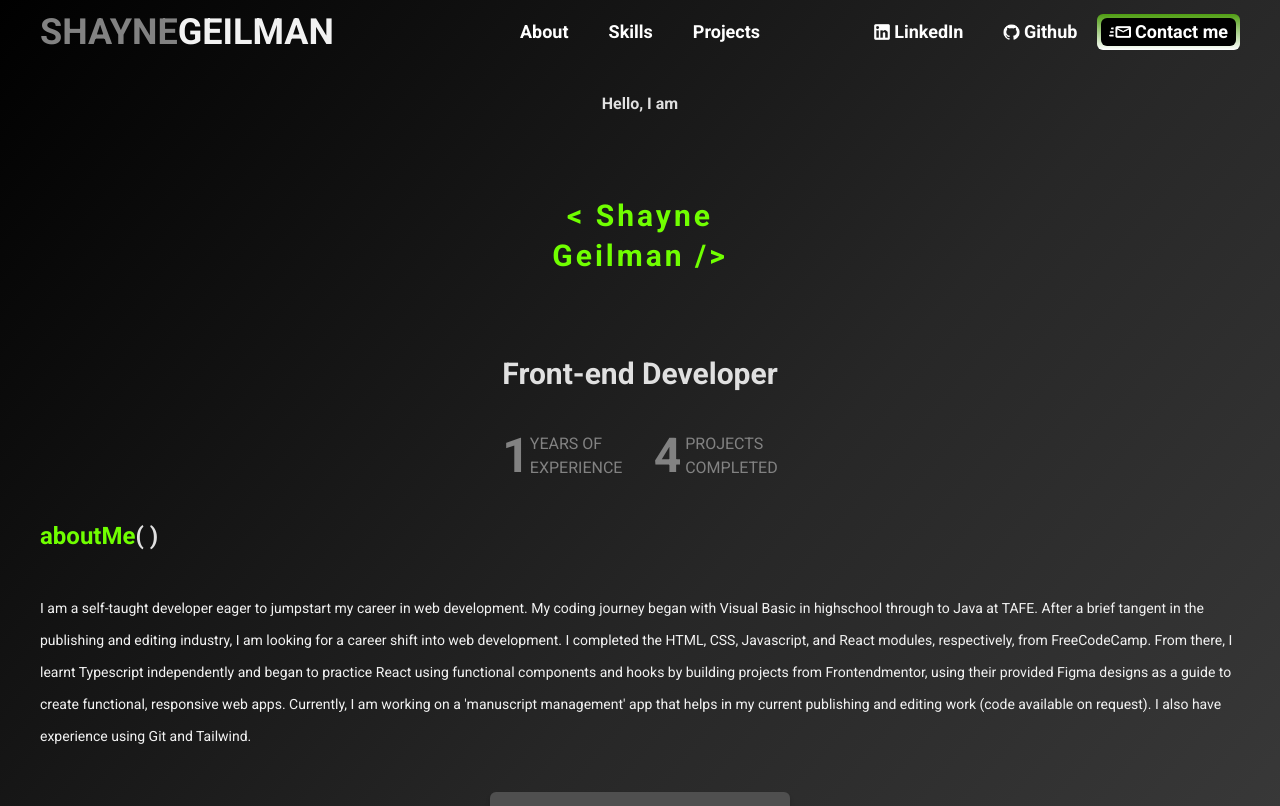
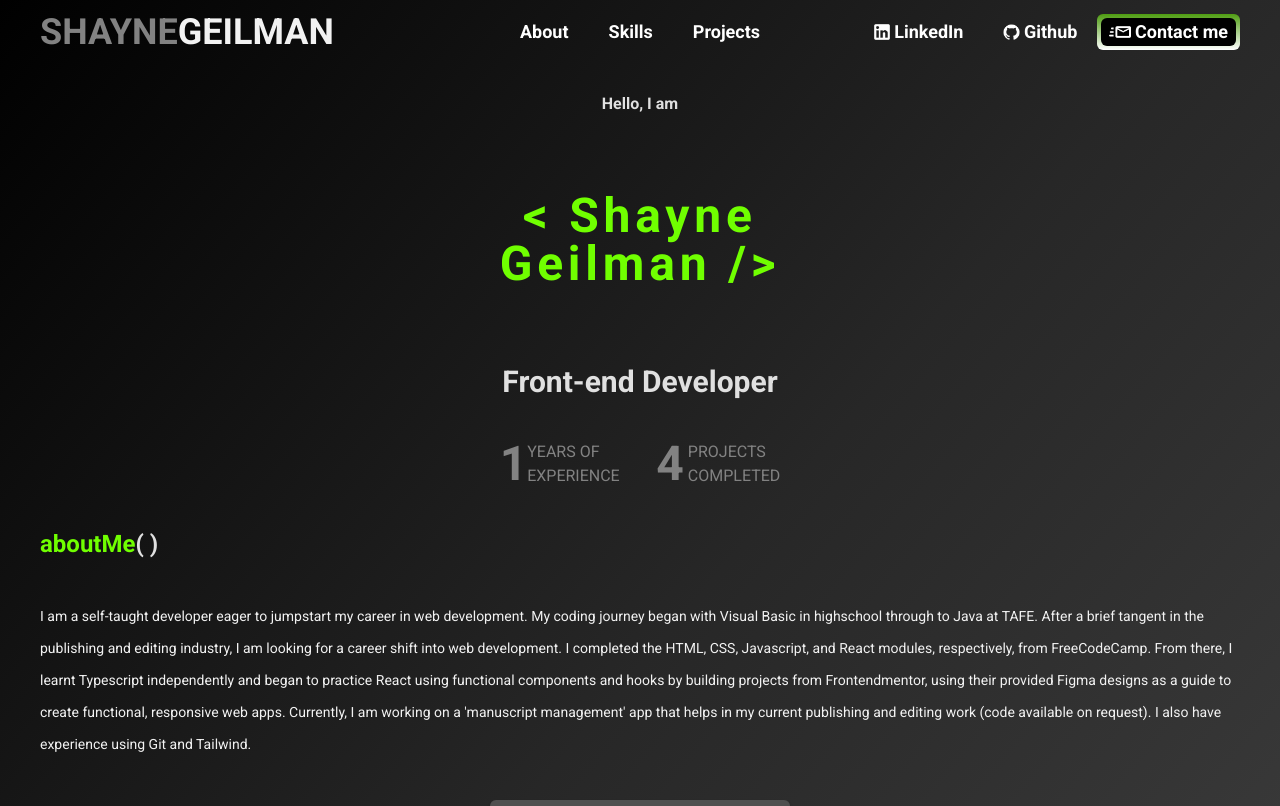
Before and after one commit to ShayneJG/Portfolio, a React (Vite) app: page / in a window 1280 px wide. Shown: the top 806 px of the page. Built offline with nearby package versions, Linux system fonts and the light colour scheme.

Commit message:
updated name size

```diff
--- a/src/components/introduction.tsx
+++ b/src/components/introduction.tsx
@@ -3,8 +3,8 @@ function Introduction() {
     <div className="w-full mx-auto my-10 flex flex-col justify-center items-center font-bold text-center">
       <div className="text-[#E0E0E0]">
         <p>Hello, I am</p>
-        <div className="text-[#70FF00] my-20  text-3xl  tracking-widest leading-10">
-          <h1>&lt; Shayne</h1>
+        <div className="text-[#70FF00] my-20  text-5xl  tracking-widest leading-10">
+          <h1 className="pb-2">&lt; Shayne</h1>
           <h1>Geilman /&gt;</h1>
         </div>
         <p className="text-3xl my-10">Front-end Developer</p>
```
